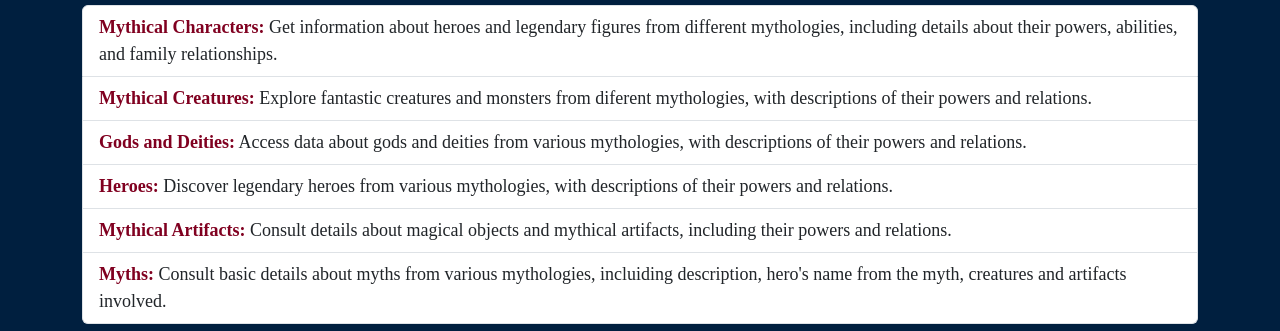
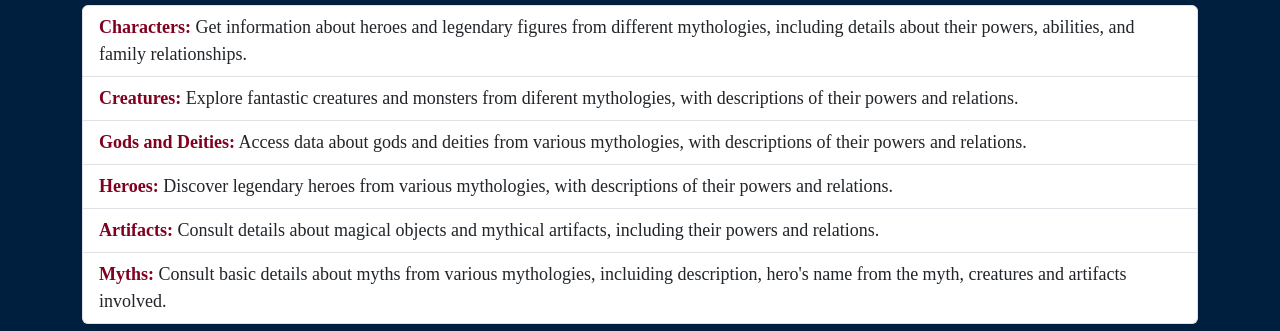
Before and after one commit to RodrigoGtzRbl/MythapiWeb, a plain HTML site: page index.html in a window 1280 px wide. Shown: the part 469-800 px from the top of the page. Drawn offline with nearby package versions, Linux system fonts and the light colour scheme; a web font is replaced by a local one.

Commit message:
Update index.html

```diff
--- a/index.html
+++ b/index.html
@@ -43,12 +43,12 @@
         <section class="container pt-5">
             <h2 class="mt-4">What You Can Find</h2>
             <ul class="list-group">
-                <li class="list-group-item"><strong>Mythical Characters:</strong> Get information about heroes and
+                <li class="list-group-item"><strong>Characters:</strong> Get information about heroes and
                     legendary figures from different mythologies, including details about their powers, abilities, and
                     family relationships.
                 </li>
 
-                <li class="list-group-item"><strong>Mythical Creatures:</strong> Explore fantastic creatures and
+                <li class="list-group-item"><strong>Creatures:</strong> Explore fantastic creatures and
                     monsters from diferent mythologies, with descriptions of their powers and relations.
                 </li>
 
@@ -58,7 +58,7 @@
                 <li class="list-group-item"><strong>Heroes:</strong> Discover legendary heroes from various mythologies, with descriptions of their powers and relations.
                 </li>
 
-                <li class="list-group-item"><strong>Mythical Artifacts:</strong> Consult details about magical objects
+                <li class="list-group-item"><strong>Artifacts:</strong> Consult details about magical objects
                     and mythical artifacts, including their powers and relations.
                 </li>
 
```
